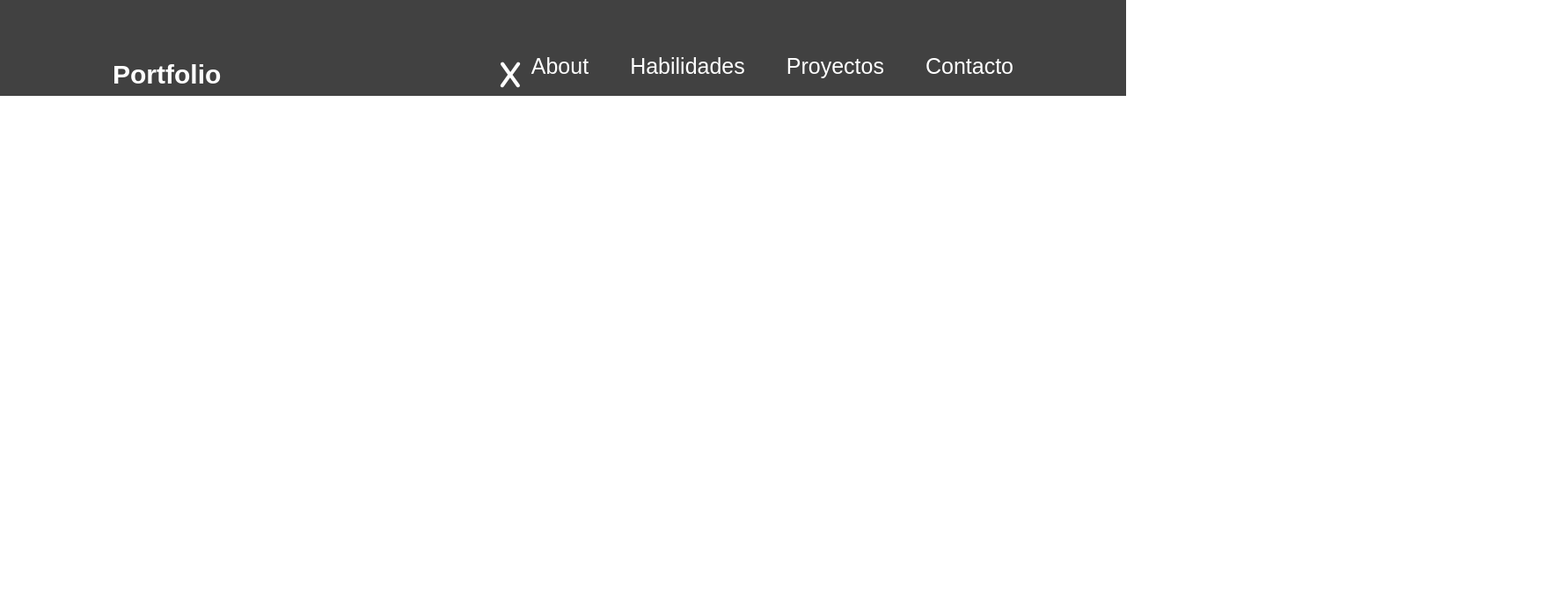
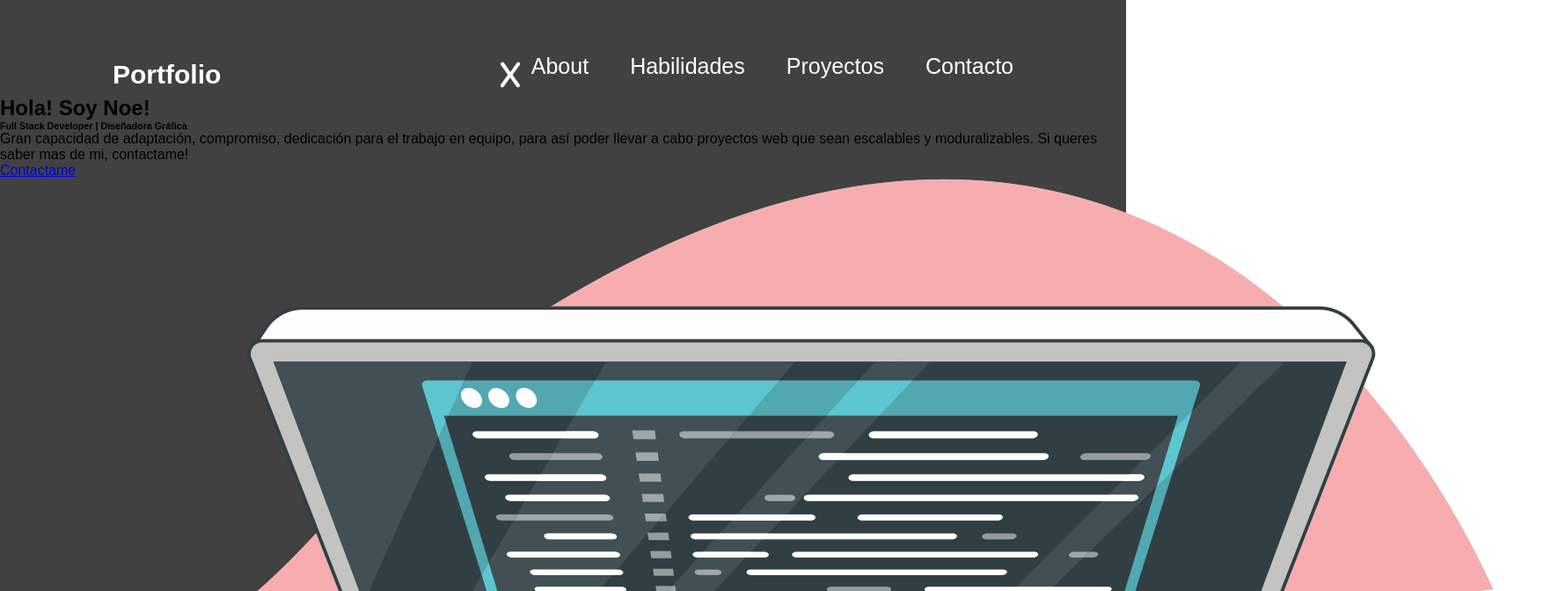
Before and after one commit to Noeingala/portfolio-react, a React (Vite) app: page / in a window 1280 px wide. Shown: the top 672 px of the page at 88% size, 1763 px wide, since content can reach past the window. Built offline with nearby package versions, Linux system fonts and the light colour scheme.

Commit message:
agrego seccion presentacion

```diff
--- a/src/App.jsx
+++ b/src/App.jsx
@@ -1,5 +1,6 @@
 import style from "./App.module.css";
 import {Navbar} from "./components/Navbar";
+import Presentacion from "./components/Presentacion/Presentacion";
 
 
 function App() {
@@ -8,6 +9,7 @@ function App() {
   return (
     <div className={style.App}>
       <Navbar />
+      <Presentacion  />
     </div>
   )
 }
--- /dev/null
+++ b/src/components/Presentacion/Presentacion.jsx
@@ -0,0 +1,19 @@
+import React from 'react';
+import  {getImageUrl}  from '../../utils';
+
+export default function Presentacion() {
+  return (
+    <section>
+        <div>
+            <h1>Hola! Soy Noe!</h1>
+            <h6>Full Stack Developer | Diseñadora Gráfica</h6>
+            <p>Gran capacidad de adaptación, compromiso, dedicación para el trabajo en equipo,
+                para así poder llevar a cabo proyectos web que sean escalables y moduralizables.
+                Si queres saber mas de mi, contactame!
+            </p>
+            <a href="mailto:ingalanoelia@gmailcom">Contactame</a>
+        </div>
+        <img src={getImageUrl('Presentacion/Noe.png')} alt="imagen" />
+    </section>
+  )
+}
```
Also changed, not shown: assets/Presentacion/Noe.png (added), src/components/Presentacion/Presentacion.module.css (added).
